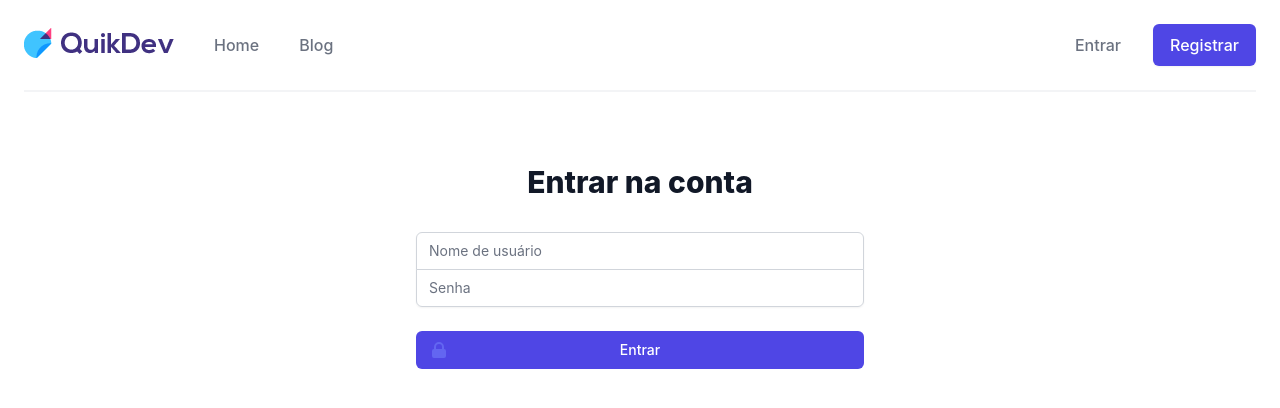
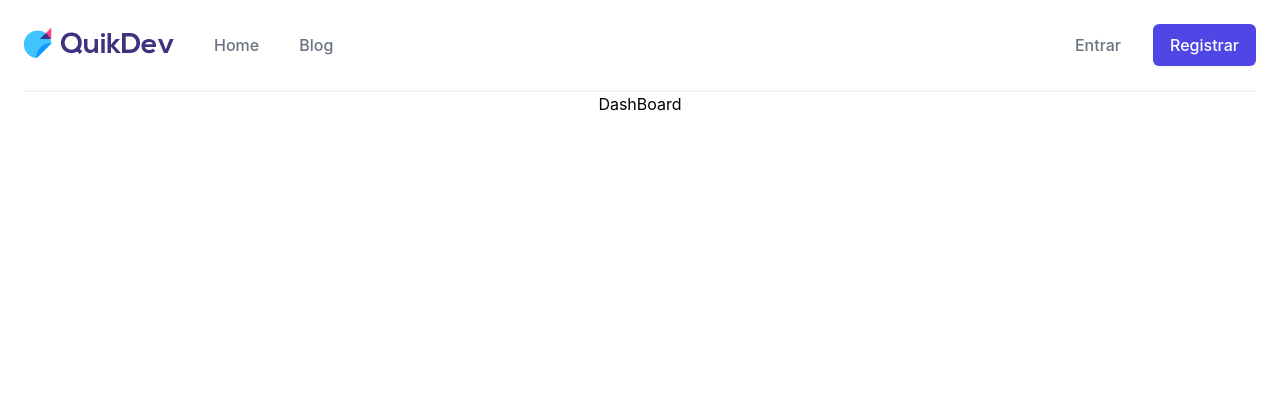
Before and after one commit to caiobarilli/quikdev-blog-mvp, a React (Create React App) app: page /dashboard in a window 1280 px wide. Before the commit this address led to /login. Shown: the top 408 px of the page. Built offline with nearby package versions, Linux system fonts and the light colour scheme.

Commit message:
Login versão alpha

```diff
--- a/src/pages/Dashboard.js
+++ b/src/pages/Dashboard.js
@@ -1,7 +1,7 @@
 import { Navigate } from 'react-router-dom'
 
 function Dashboard() {
-  const shouldRedirect = true
+  const shouldRedirect = false
 
   return (
     <div className="Dashboard">
--- a/src/pages/Login.js
+++ b/src/pages/Login.js
@@ -1,5 +1,40 @@
+import { useRef, useState, useEffect } from 'react'
+import { Navigate } from 'react-router-dom'
+
 function Login() {
-  return (
+  const [login, setLogin] = useState(false)
+  const [redirect, setRedirect] = useState(false)
+
+  const emailInputRef = useRef()
+  const passwordInputRef = useRef()
+
+  useEffect(() => {
+    if (login) {
+      window.FakerApi.get('/me', {})
+        .then((result) => setRedirect(result['success']))
+        .catch((error) => setRedirect(error['success']))
+    }
+  }, [login])
+
+  const onSubmitHandle = (event) => {
+    event.preventDefault()
+
+    let formIsValid =
+      emailInputRef.current.value !== '' &&
+      passwordInputRef.current.value !== ''
+
+    formIsValid &&
+      window.FakerApi.post('/login', {
+        username: emailInputRef.current.value,
+        password: passwordInputRef.current.value
+      })
+        .then((result) => setLogin(result['success']))
+        .catch((error) => setLogin(error['success']))
+  }
+
+  return redirect ? (
+    <Navigate replace to="/dashboard" />
+  ) : (
     <div className="min-h-full flex items-center justify-center py-12 px-4 sm:px-6 lg:px-8">
       <div className="max-w-md w-full space-y-8">
         <div>
@@ -7,21 +42,22 @@ function Login() {
             Entrar na conta
           </h2>
         </div>
-        <form className="mt-8 space-y-6" action="#" method="POST">
+        <form className="mt-8 space-y-6" onSubmit={onSubmitHandle}>
           <input type="hidden" name="remember" value="true" />
           <div className="rounded-md shadow-sm -space-y-px">
             <div>
-              <label htmlFor="username" className="sr-only">
-                Nome de usuário
+              <label htmlFor="email-address" className="sr-only">
+                E-mail
               </label>
               <input
-                id="username"
-                name="username"
-                type="text"
-                autoComplete="username"
+                ref={emailInputRef}
+                id="email"
+                name="email"
+                type="email"
+                autoComplete="email"
                 required
-                className="appearance-none rounded-none relative block w-full px-3 py-2 border border-gray-300 placeholder-gray-500 text-gray-900 rounded-t-md focus:outline-none focus:ring-indigo-500 focus:border-indigo-500 focus:z-10 sm:text-sm"
-                placeholder="Nome de usuário"
+                className="appearance-none rounded-none relative block w-full px-3 py-2 border border-gray-300 placeholder-gray-500 text-gray-900 focus:outline-none focus:ring-indigo-500 focus:border-indigo-500 focus:z-10 sm:text-sm"
+                placeholder="E-mail"
               />
             </div>
             <div>
@@ -29,6 +65,7 @@ function Login() {
                 Senha
               </label>
               <input
+                ref={passwordInputRef}
                 id="password"
                 name="password"
                 type="password"
```
